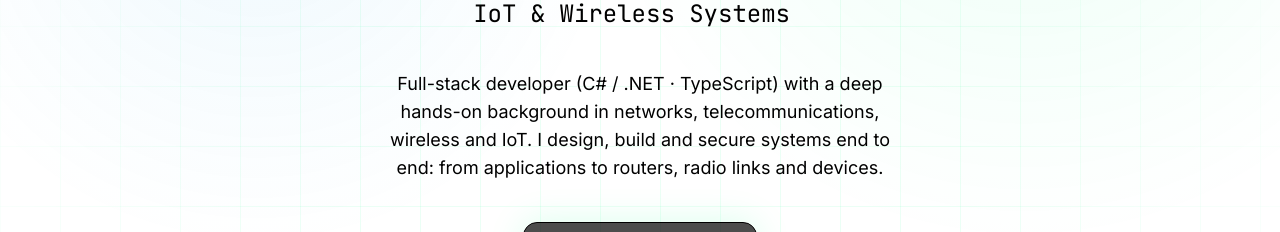
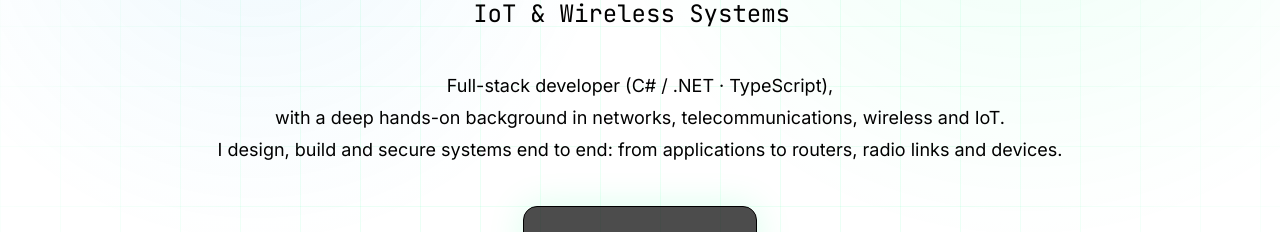
Before and after one commit to wannabexaker/wannabexaker.github.io, a Next.js app: page / in a window 1280 px wide. Shown: the part 274-506 px from the top of the page. Built offline with nearby package versions, Linux system fonts and the light colour scheme; no server answers.

Commit message:
hero: break tagline into three meaningful lines
Hard line breaks at phrase boundaries (role, background, what I do) with
a wider container so it stays three lines on desktop instead of wrapping
mid-phrase.

```diff
--- a/src/components/hero-block.tsx
+++ b/src/components/hero-block.tsx
@@ -88,10 +88,12 @@
           {!reducedMotion && <span className="terminal-cursor" aria-hidden="true" />}
         </div>
 
-        <p className="mx-auto max-w-2xl text-base leading-7 text-balance text-muted-foreground sm:text-lg">
-          Full-stack developer (C#&nbsp;/&nbsp;.NET · TypeScript) with a deep hands-on background in
-          networks, telecommunications, wireless and IoT. I design, build and secure systems end to
-          end: from applications to routers, radio links and devices.
+        <p className="mx-auto max-w-5xl text-base leading-8 text-muted-foreground sm:text-lg">
+          Full-stack developer (C#&nbsp;/&nbsp;.NET · TypeScript),
+          <br />
+          with a deep hands-on background in networks, telecommunications, wireless and IoT.
+          <br />
+          I design, build and secure systems end to end: from applications to routers, radio links and devices.
         </p>
 
         <motion.div
```
